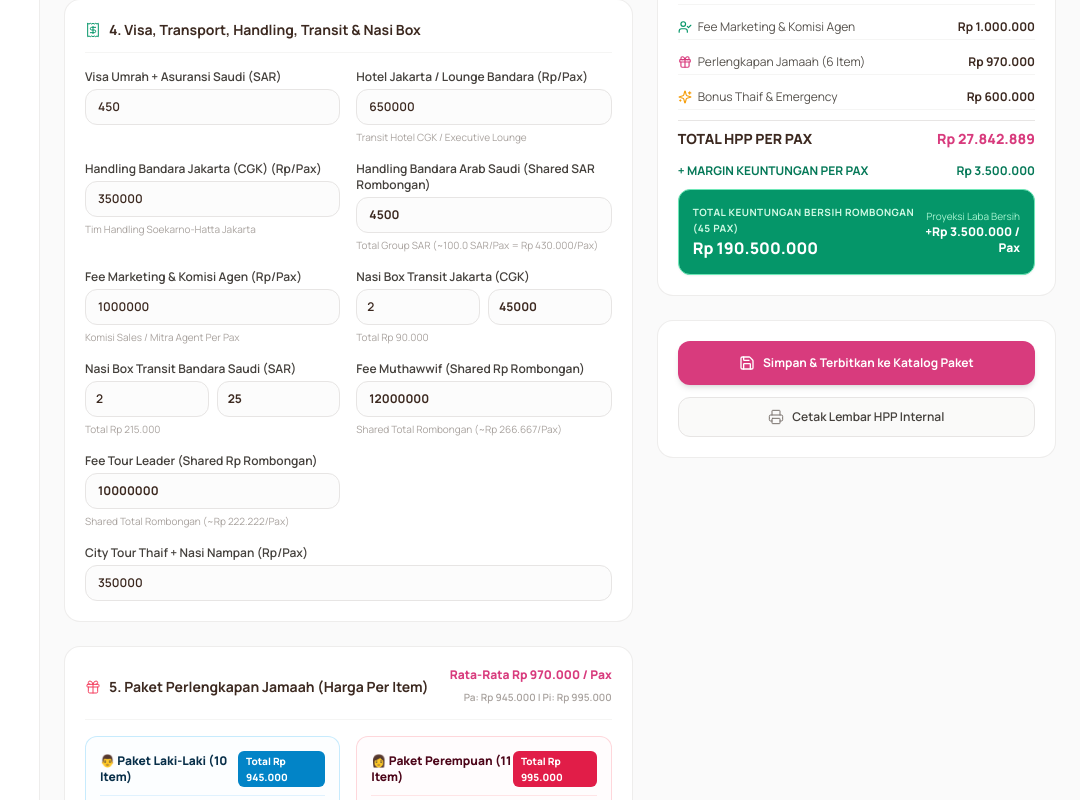
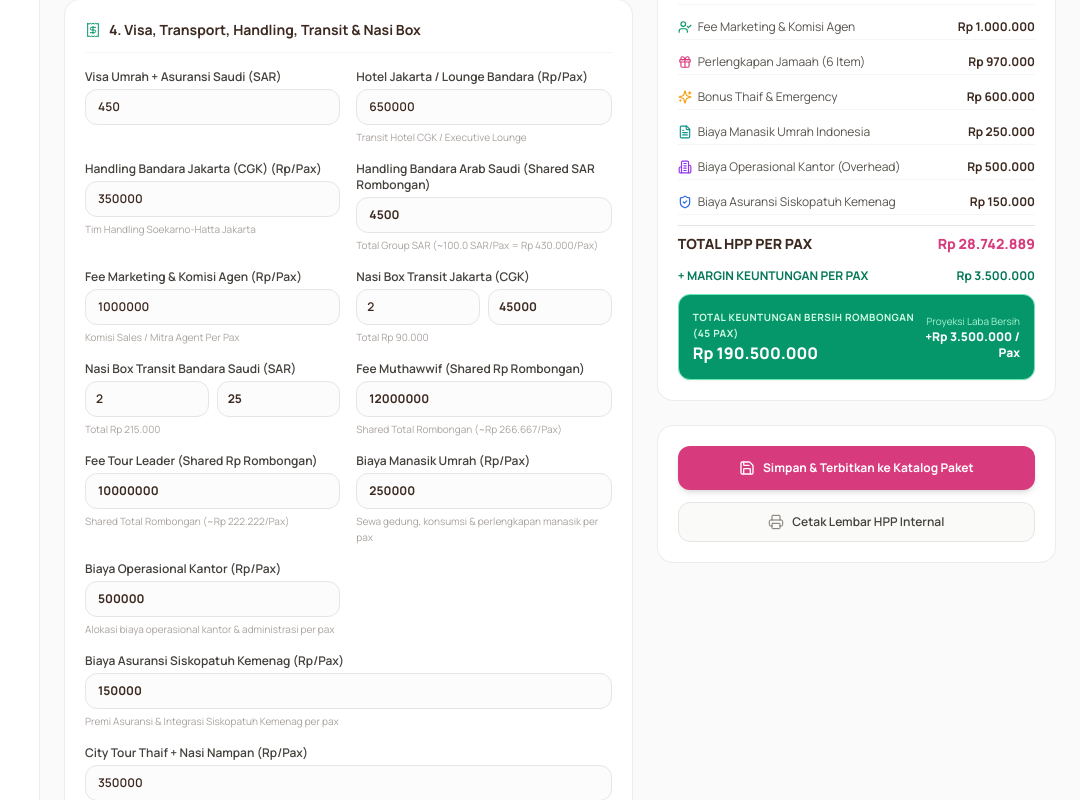
Before and after one commit to darcia2024/elmassa-administration, a Next.js app: page /paket/kalkulator in a window 1280 px wide. Shown: the part 1300-2100 px from the top of the page, without its empty margins (200-1280 px from the left). Built offline with nearby package versions, Linux system fonts and the light colour scheme; sample sign-in values are in the browser's storage.

Commit message:
feat: add Biaya Manasik, Biaya Operasional Kantor, and Biaya Asuransi Siskopatuh to Section 4 HPP calculator

```diff
--- a/app/paket/kalkulator/page.tsx
+++ b/app/paket/kalkulator/page.tsx
@@ -12,7 +12,9 @@ import {
   Copy,
   DollarSign,
   Download,
+  Building2,
   FileCheck2,
+  FileText,
   Gift,
   HelpCircle,
   Hotel,
@@ -105,6 +107,11 @@ export default function PackageCalculatorPage() {
   const [muthawwifFeeIdrTotal, setMuthawwifFeeIdrTotal] = useState(12000000); // Fee Muthawwif Total Rombongan (Rp)
   const [tourLeaderFeeIdrTotal, setTourLeaderFeeIdrTotal] = useState(10000000); // Fee Tour Leader Total Rombongan (Rp)
 
+  // Operasional di Indonesia (Manasik, Operasional Kantor, & Asuransi Siskopatuh)
+  const [biayaManasikIdr, setBiayaManasikIdr] = useState(250000); // Biaya Manasik (Rp/Pax)
+  const [biayaOperasionalKantorIdr, setBiayaOperasionalKantorIdr] = useState(500000); // Biaya Operasional Kantor (Rp/Pax)
+  const [biayaAsuransiSiskopatuhIdr, setBiayaAsuransiSiskopatuhIdr] = useState(150000); // Biaya Asuransi Siskopatuh (Rp/Pax)
+
   // Bonus & Miscellaneous
   const [bonusCityTourThaifIdr, setBonusCityTourThaifIdr] = useState(350000); // Nasi Nampan + City Tour
   const [miscEmergencyIdr, setMiscEmergencyIdr] = useState(250000);
@@ -215,7 +222,10 @@ export default function PackageCalculatorPage() {
       sharedStaffCostPerPax +
       totalFeeMarketing +
       equipmentTotalIdr +
-      totalBonusAndMisc;
+      totalBonusAndMisc +
+      biayaManasikIdr +
+      biayaOperasionalKantorIdr +
+      biayaAsuransiSiskopatuhIdr;
 
     // Profit Margin Calculation
     let profitPerPax = 0;
@@ -264,6 +274,9 @@ export default function PackageCalculatorPage() {
       womenEquipTotal,
       equipmentTotalIdr,
       totalBonusAndMisc,
+      biayaManasikIdr,
+      biayaOperasionalKantorIdr,
+      biayaAsuransiSiskopatuhIdr,
       hppQuadPerPax,
       profitPerPax,
       sellingPriceQuad,
@@ -294,6 +307,9 @@ export default function PackageCalculatorPage() {
     nasiBoxSaudiPriceSar,
     muthawwifFeeIdrTotal,
     tourLeaderFeeIdrTotal,
+    biayaManasikIdr,
+    biayaOperasionalKantorIdr,
+    biayaAsuransiSiskopatuhIdr,
     targetPax,
     equipMenIhram,
     equipMenKainBaju,
@@ -820,6 +836,40 @@ export default function PackageCalculatorPage() {
                   <p className="text-[10px] text-stone-400">Shared Total Rombongan (~{formatRupiah(calculations.tourLeaderFeePerPax)}/Pax)</p>
                 </div>
 
+                {/* Operasional di Indonesia: Biaya Manasik, Operasional Kantor & Asuransi Siskopatuh */}
+                <div className="space-y-1">
+                  <label className="font-semibold text-stone-700">Biaya Manasik Umrah (Rp/Pax)</label>
+                  <input
+                    type="number"
+                    value={biayaManasikIdr}
+                    onChange={(e) => setBiayaManasikIdr(Number(e.target.value))}
+                    className="w-full h-9 rounded-xl border border-stone-200 bg-stone-50/50 px-3 text-xs font-bold text-brand-cocoa outline-none focus:border-brand-pink"
+                  />
+                  <p className="text-[10px] text-stone-400">Sewa gedung, konsumsi & perlengkapan manasik per pax</p>
+                </div>
+
+                <div className="space-y-1">
+                  <label className="font-semibold text-stone-700">Biaya Operasional Kantor (Rp/Pax)</label>
+                  <input
+                    type="number"
+                    value={biayaOperasionalKantorIdr}
+                    onChange={(e) => setBiayaOperasionalKantorIdr(Number(e.target.value))}
+                    className="w-full h-9 rounded-xl border border-stone-200 bg-stone-50/50 px-3 text-xs font-bold text-brand-cocoa outline-none focus:border-brand-pink"
+                  />
+                  <p className="text-[10px] text-stone-400">Alokasi biaya operasional kantor & administrasi per pax</p>
+                </div>
+
+                <div className="space-y-1 sm:col-span-2">
+                  <label className="font-semibold text-stone-700">Biaya Asuransi Siskopatuh Kemenag (Rp/Pax)</label>
+                  <input
+                    type="number"
+                    value={biayaAsuransiSiskopatuhIdr}
+                    onChange={(e) => setBiayaAsuransiSiskopatuhIdr(Number(e.target.value))}
+                    className="w-full h-9 rounded-xl border border-stone-200 bg-stone-50/50 px-3 text-xs font-bold text-brand-cocoa outline-none focus:border-brand-pink"
+                  />
+                  <p className="text-[10px] text-stone-400">Premi Asuransi & Integrasi Siskopatuh Kemenag per pax</p>
+                </div>
+
                 <div className="space-y-1 sm:col-span-2">
                   <label className="font-semibold text-stone-700">City Tour Thaif + Nasi Nampan (Rp/Pax)</label>
                   <input
@@ -1366,6 +1416,27 @@ export default function PackageCalculatorPage() {
                     <Sparkles className="h-3.5 w-3.5 text-amber-500" /> Bonus Thaif & Emergency
                   </span>
                   <span className="font-bold text-brand-cocoa">{formatRupiah(calculations.totalBonusAndMisc)}</span>
+                </div>
+
+                <div className="flex items-center justify-between py-1 border-b border-stone-100">
+                  <span className="text-stone-600 flex items-center gap-1.5">
+                    <FileText className="h-3.5 w-3.5 text-teal-600" /> Biaya Manasik Umrah Indonesia
+                  </span>
+                  <span className="font-bold text-brand-cocoa">{formatRupiah(calculations.biayaManasikIdr)}</span>
+                </div>
+
+                <div className="flex items-center justify-between py-1 border-b border-stone-100">
+                  <span className="text-stone-600 flex items-center gap-1.5">
+                    <Building2 className="h-3.5 w-3.5 text-purple-600" /> Biaya Operasional Kantor (Overhead)
+                  </span>
+                  <span className="font-bold text-brand-cocoa">{formatRupiah(calculations.biayaOperasionalKantorIdr)}</span>
+                </div>
+
+                <div className="flex items-center justify-between py-1 border-b border-stone-100">
+                  <span className="text-stone-600 flex items-center gap-1.5">
+                    <ShieldCheck className="h-3.5 w-3.5 text-blue-600" /> Biaya Asuransi Siskopatuh Kemenag
+                  </span>
+                  <span className="font-bold text-brand-cocoa">{formatRupiah(calculations.biayaAsuransiSiskopatuhIdr)}</span>
                 </div>
 
                 {/* TOTAL HPP */}
```
